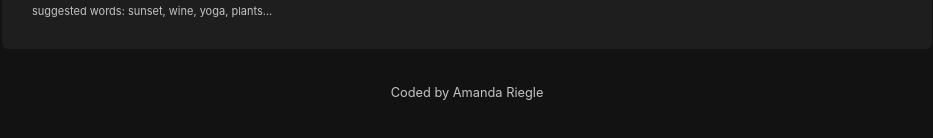
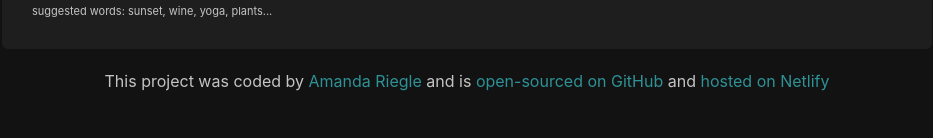
Before and after one commit to mandi-riegle/dictionary-react, a React (Create React App) app: page / in a window 1280 px wide. Shown: the part 322-460 px from the top of the page, without its empty margins (173-1106 px from the left). Built offline with nearby package versions, Linux system fonts and the light colour scheme; no server answers.

Commit message:
Added footer with info

```diff
--- a/src/App.css
+++ b/src/App.css
@@ -25,3 +25,8 @@ a {
   text-align: center;
   margin: 30PX 0;
 }
+
+.footer{
+  text-align: center;
+  padding-bottom: 20px;
+}
--- a/src/App.js
+++ b/src/App.js
@@ -12,8 +12,31 @@ export default function App() {
       <main>
         <Dictionary defaultkeyword="sunset" />
       </main>
-      <footer className="App-footer">
-        <small>Coded by Amanda Riegle</small>
+      <footer className="footer">
+          This project was coded by{" "}
+          <a
+            href="https://amandariegle.netlify.app/"
+            target="_blank"
+            rel="noopener noreferrer"
+          >
+            Amanda Riegle
+          </a>{" "}
+          and is{" "}
+          <a
+            href="https://github.com/mandi-riegle/dictionary-react"
+            target="_blank"
+            rel="noopener noreferrer"
+          >
+            open-sourced on GitHub
+          </a>{" "}
+          and{" "}
+          <a
+            href="https://dictionary-app-riegle.netlify.app/"
+            target="_blank"
+            rel="noopener noreferrer"
+          >
+            hosted on Netlify
+          </a>
         </footer>
     </div>
   </div>
```
